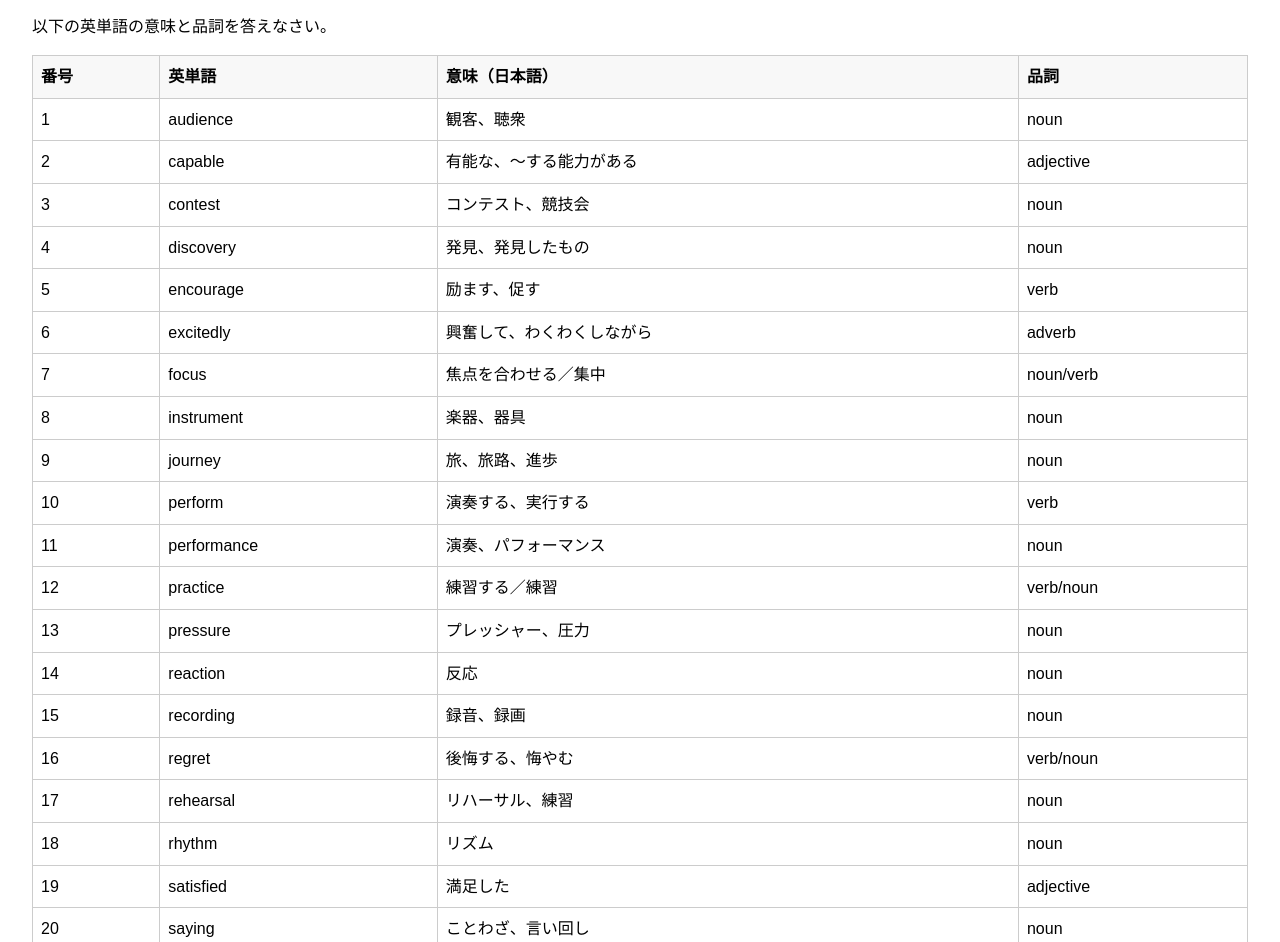
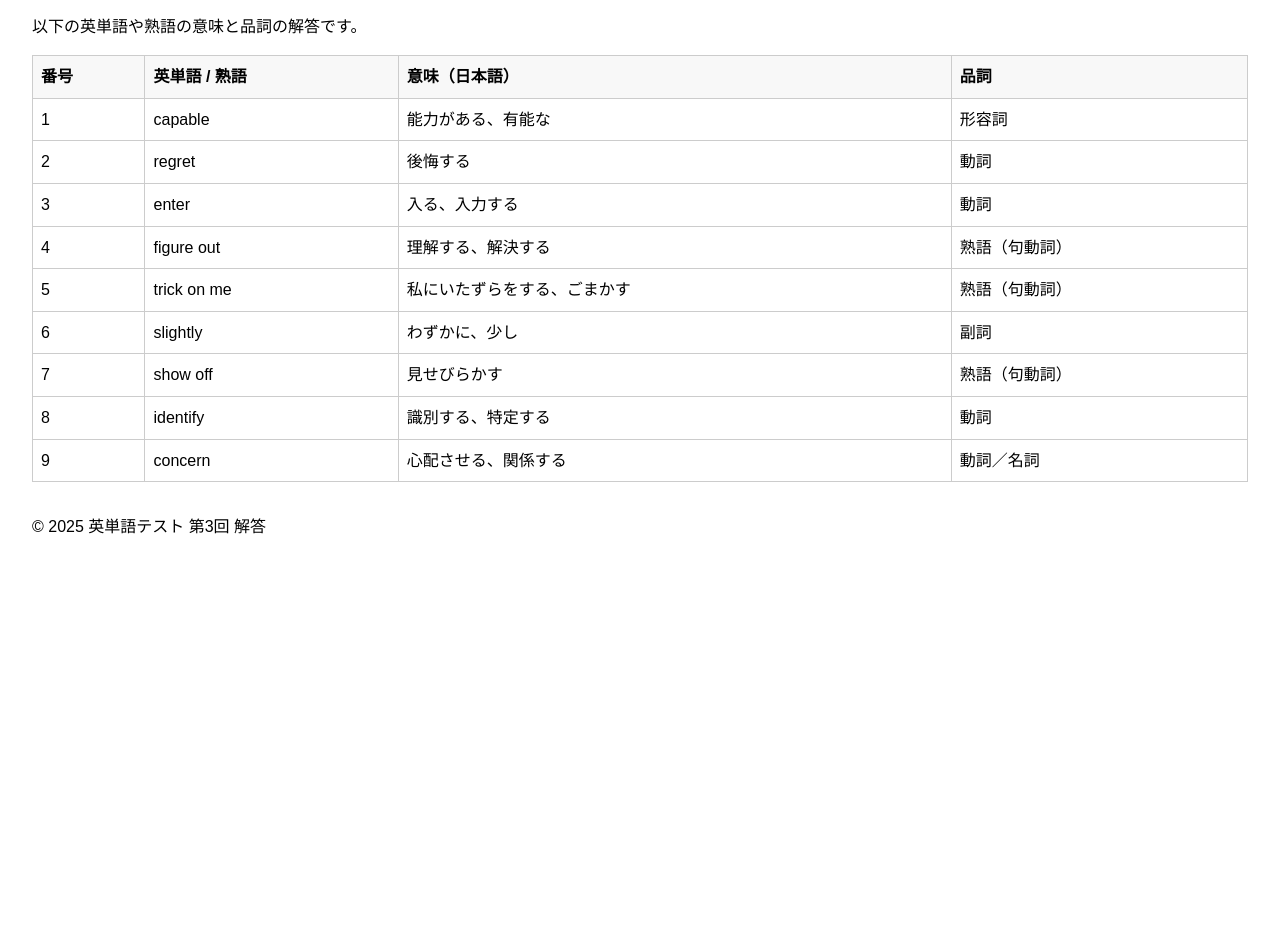
Before and after one commit to Komatsu1225/vocab-test, a plain HTML site: page vocab_test_2025_3_answers.html in a window 1280 px wide. Shown: the part 91-1033 px from the top of the page. After the commit the page ends 800 px from the top, so only its background shows below. Drawn offline with Linux system fonts and the light colour scheme.

Commit message:
Add files via upload

```diff
--- a/vocab_test_2025_3_answers.html
+++ b/vocab_test_2025_3_answers.html
@@ -4,7 +4,7 @@
 <head>
     <meta charset="UTF-8">
     <meta name="viewport" content="width=device-width, initial-scale=1.0">
-    <title>英単語テスト（第3回・解答付き）</title>
+    <title>英単語テスト（第3回 解答）</title>
     <style>
         body { font-family: Arial, sans-serif; margin: 2rem; line-height: 1.6; }
         h1 { color: #2c3e50; }
@@ -14,33 +14,21 @@
     </style>
 </head>
 <body>
-    <h1>英単語テスト（第3回・解答付き）</h1>
-    <p>以下の英単語の意味と品詞を答えなさい。</p>
+    <h1>英単語テスト（第3回 解答）</h1>
+    <p>以下の英単語や熟語の意味と品詞の解答です。</p>
     <table>
-        <tr><th>番号</th><th>英単語</th><th>意味（日本語）</th><th>品詞</th></tr>
-<tr><td>1</td><td>audience</td><td>観客、聴衆</td><td>noun</td></tr>
-<tr><td>2</td><td>capable</td><td>有能な、〜する能力がある</td><td>adjective</td></tr>
-<tr><td>3</td><td>contest</td><td>コンテスト、競技会</td><td>noun</td></tr>
-<tr><td>4</td><td>discovery</td><td>発見、発見したもの</td><td>noun</td></tr>
-<tr><td>5</td><td>encourage</td><td>励ます、促す</td><td>verb</td></tr>
-<tr><td>6</td><td>excitedly</td><td>興奮して、わくわくしながら</td><td>adverb</td></tr>
-<tr><td>7</td><td>focus</td><td>焦点を合わせる／集中</td><td>noun/verb</td></tr>
-<tr><td>8</td><td>instrument</td><td>楽器、器具</td><td>noun</td></tr>
-<tr><td>9</td><td>journey</td><td>旅、旅路、進歩</td><td>noun</td></tr>
-<tr><td>10</td><td>perform</td><td>演奏する、実行する</td><td>verb</td></tr>
-<tr><td>11</td><td>performance</td><td>演奏、パフォーマンス</td><td>noun</td></tr>
-<tr><td>12</td><td>practice</td><td>練習する／練習</td><td>verb/noun</td></tr>
-<tr><td>13</td><td>pressure</td><td>プレッシャー、圧力</td><td>noun</td></tr>
-<tr><td>14</td><td>reaction</td><td>反応</td><td>noun</td></tr>
-<tr><td>15</td><td>recording</td><td>録音、録画</td><td>noun</td></tr>
-<tr><td>16</td><td>regret</td><td>後悔する、悔やむ</td><td>verb/noun</td></tr>
-<tr><td>17</td><td>rehearsal</td><td>リハーサル、練習</td><td>noun</td></tr>
-<tr><td>18</td><td>rhythm</td><td>リズム</td><td>noun</td></tr>
-<tr><td>19</td><td>satisfied</td><td>満足した</td><td>adjective</td></tr>
-<tr><td>20</td><td>saying</td><td>ことわざ、言い回し</td><td>noun</td></tr>
-<tr><td>21</td><td>worry</td><td>心配する</td><td>verb</td></tr>
+        <tr><th>番号</th><th>英単語 / 熟語</th><th>意味（日本語）</th><th>品詞</th></tr>
+<tr><td>1</td><td>capable</td><td>能力がある、有能な</td><td>形容詞</td></tr>
+<tr><td>2</td><td>regret</td><td>後悔する</td><td>動詞</td></tr>
+<tr><td>3</td><td>enter</td><td>入る、入力する</td><td>動詞</td></tr>
+<tr><td>4</td><td>figure out</td><td>理解する、解決する</td><td>熟語（句動詞）</td></tr>
+<tr><td>5</td><td>trick on me</td><td>私にいたずらをする、ごまかす</td><td>熟語（句動詞）</td></tr>
+<tr><td>6</td><td>slightly</td><td>わずかに、少し</td><td>副詞</td></tr>
+<tr><td>7</td><td>show off</td><td>見せびらかす</td><td>熟語（句動詞）</td></tr>
+<tr><td>8</td><td>identify</td><td>識別する、特定する</td><td>動詞</td></tr>
+<tr><td>9</td><td>concern</td><td>心配させる、関係する</td><td>動詞／名詞</td></tr>
 
     </table>
-    <p style="margin-top: 2rem;">© 2025 英単語テスト 第3回</p>
+    <p style="margin-top: 2rem;">© 2025 英単語テスト 第3回 解答</p>
 </body>
 </html>
```
Also changed, not shown: vocab_test_2025_3.html (+11 -23 lines).
